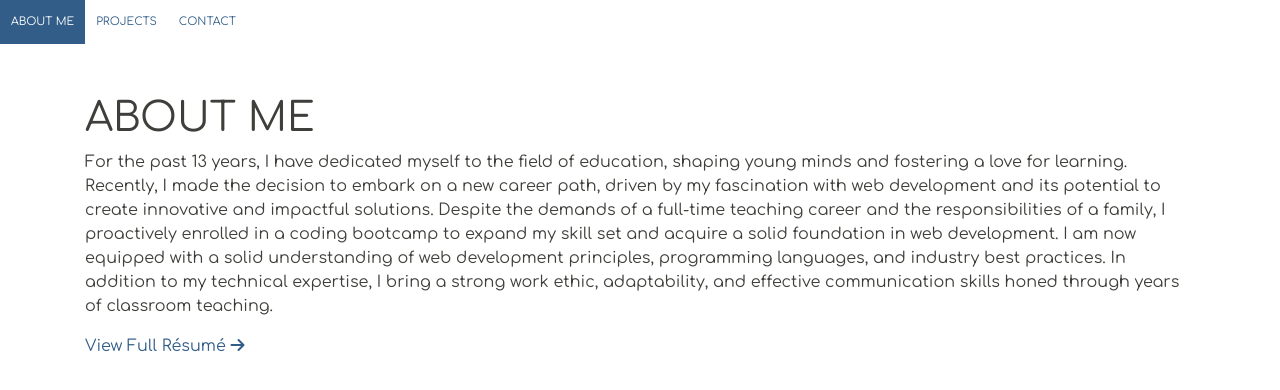
After one commit to jkim2027/portfolio, a Flask app: page /about in a window 1280 px wide. The commit adds this page. Shown: the top 390 px of the page. Run offline with Flask 3, Linux system fonts and the light colour scheme; some libraries are stand-ins or nearby versions; some web fonts are replaced.

Commit message:
add resume

```diff
--- a/flask_app/controllers/main_controller.py
+++ b/flask_app/controllers/main_controller.py
@@ -13,6 +13,6 @@ def about():
 def projects():
     return render_template("projects.html")
 
-@app.route("/contact")
-def contact():
-    return render_template("index.html")
+@app.route("/resume")
+def resume():
+    return render_template("resume.html")
--- a/flask_app/static/style.css
+++ b/flask_app/static/style.css
@@ -31,23 +31,6 @@ body {
     color: #325D88 !important;
 }
 
-/* .circular {
-    margin: auto;
-    width: 200px;
-    height: 200px;
-    -webkit-border-radius: 50%;
-    -moz-border-radius: 50%;
-    border-radius: 50%;
-    overflow:hidden;
-}
-
-.circular img{
-    width:100%;
-}
-
-.banner {
-    max-width: 100%;
-} */
 
 .navbar .navbar-nav .nav-link:hover{
     background-color: #325D88;
@@ -66,3 +49,12 @@ body {
 .nav-link {
     font-size: 24px;
 }
+
+.container {
+    margin-top: 50px;
+}
+
+#pdf {
+    width: 100%;
+    height: 1000px;
+}
--- /dev/null
+++ b/flask_app/templates/about.html
@@ -0,0 +1,12 @@
+{% extends "base.html" %}
+
+{% block content %}
+
+<div class="container">
+    <h1 style="text-transform: uppercase;">About me</h1>
+    <p>For the past 13 years, I have dedicated myself to the field of education, shaping young minds and fostering a love for learning. Recently, I made the decision to embark on a new career path, driven by my fascination with web development and its potential to create innovative and impactful solutions. Despite the demands of a full-time teaching career and the responsibilities of a family, I proactively enrolled in a coding bootcamp to expand my skill set and acquire a solid foundation in web development. I am now equipped with a solid understanding of web development principles, programming languages, and industry best practices. In addition to my technical expertise, I bring a strong work ethic, adaptability, and effective communication skills honed through years of classroom teaching.</p>
+    <a href="/resume">View Full Résumé <i class="fa-solid fa-arrow-right"></i></a>
+</div>
+
+
+{% endblock %}
--- a/flask_app/templates/base.html
+++ b/flask_app/templates/base.html
@@ -21,7 +21,7 @@
                     <a class="nav-link" href="/projects">projects</a>
                 </li>
                 <li class="nav-item">
-                    <a class="nav-link" href="/contact">contact</a>
+                    <a class="nav-link" href="/">contact</a>
                 </li>
             </ul>
         </div>
```
Also changed, not shown: flask_app/templates/projects.html (added, +10 -0 lines), flask_app/templates/resume.html (added, +10 -0 lines), 1 other file.
